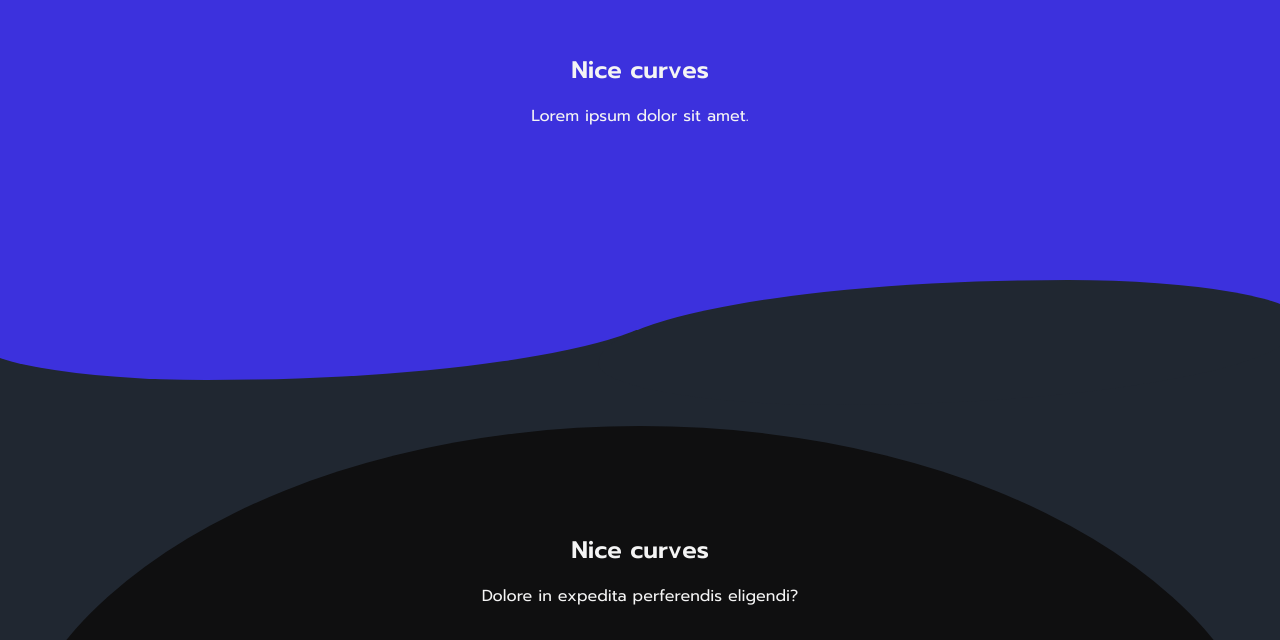
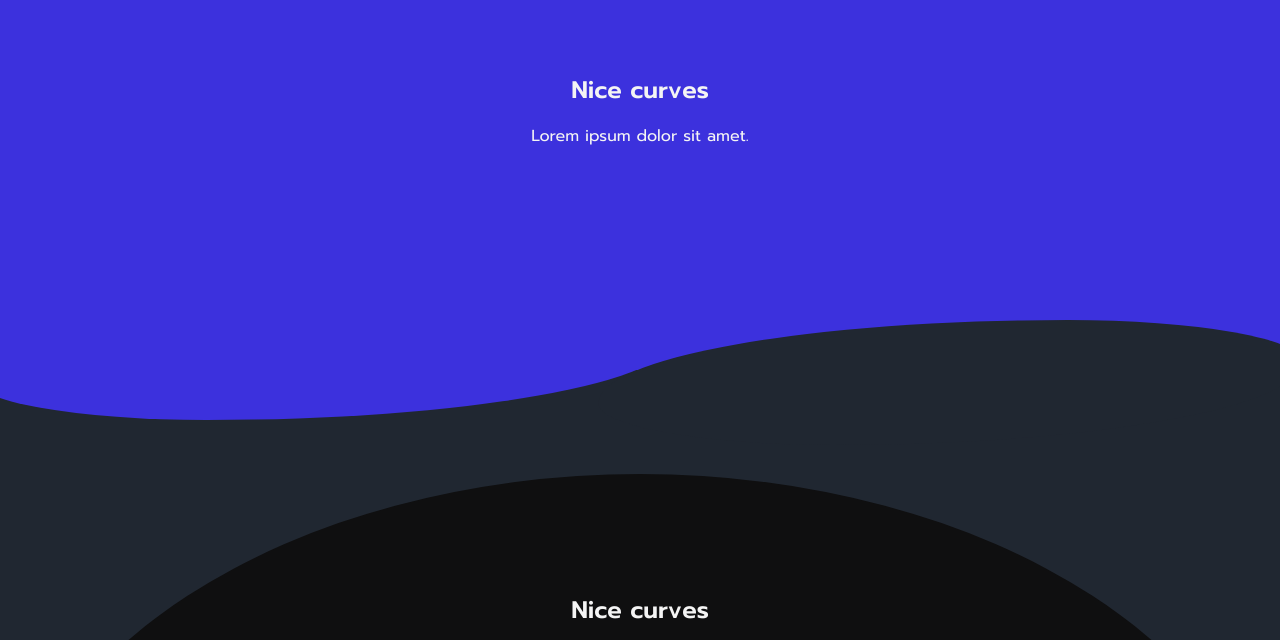
Before and after one commit to ShakexSempe/sections, a plain HTML site: page index.html in a window 1280 px wide. Shown: the part 150-790 px from the top of the page. Drawn offline with Linux system fonts and the light colour scheme.

Commit message:
min-height

```diff
--- a/sass/style.scss
+++ b/sass/style.scss
@@ -25,7 +25,7 @@ section {
     // border: 3px solid red;
     @include flex (center, center , column);
     position: relative;
-    min-height: 60vh;
+    min-height: 65vh;
     padding: 10vh 10vw;
     gap: 1rem;
 
```
Also changed, not shown: css/style.css.
